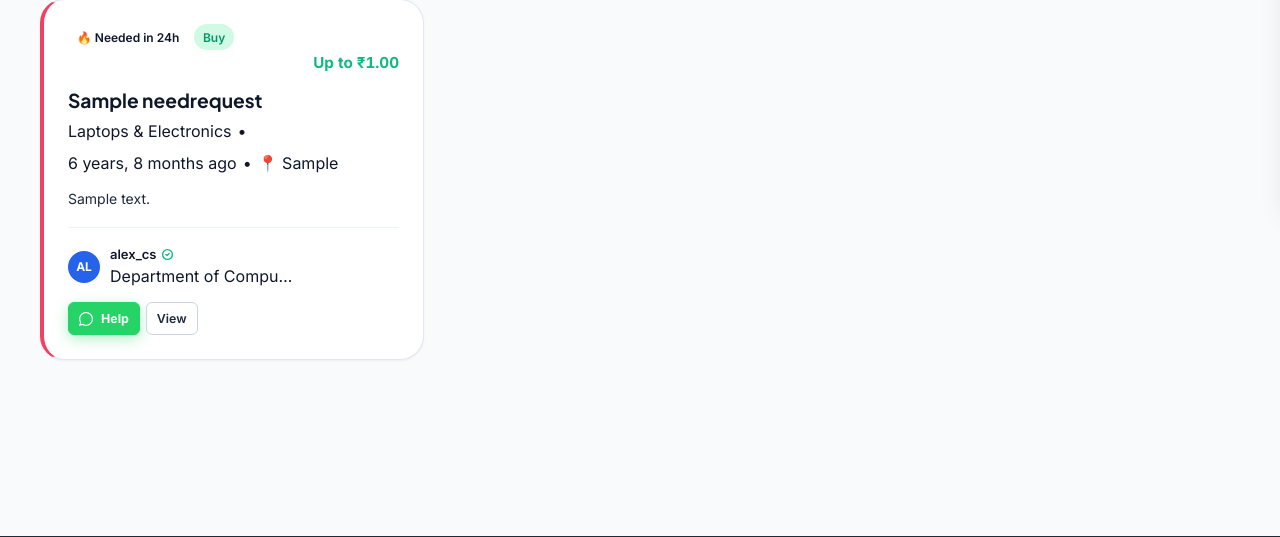
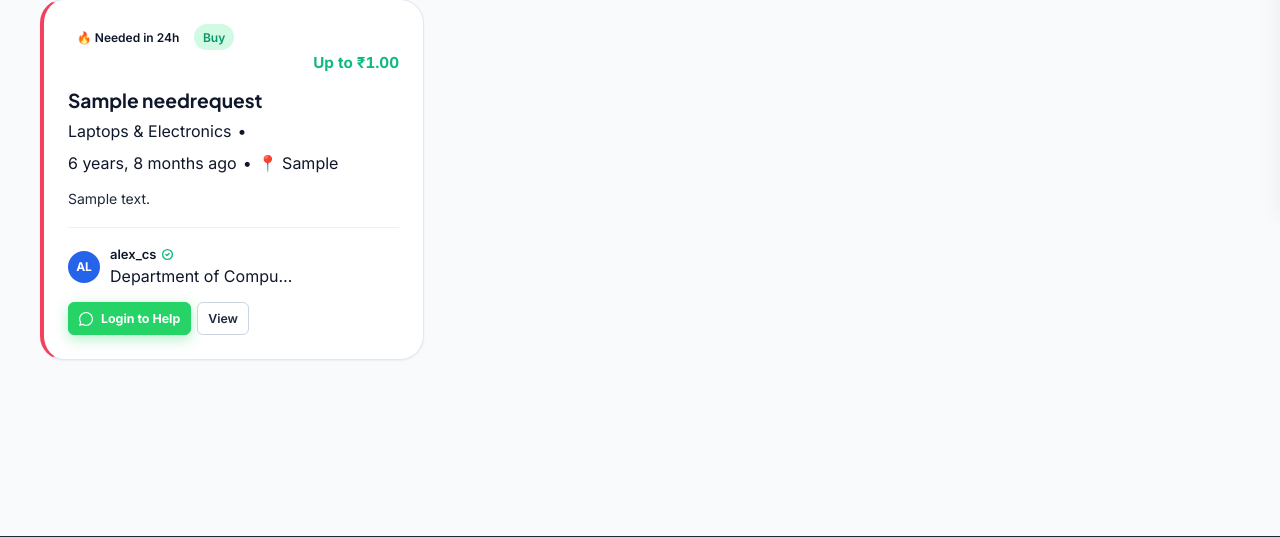
Before and after one commit to aromalsree/CampusGrid, a Django app: page /requests/board/ in a window 1280 px wide. Shown: the part 600-1137 px from the top of the page. Run offline with Django 5.2, Linux system fonts and the light colour scheme; data comes from the database, SQL or seed files in the repository; tables that the repository leaves empty hold one stand-in row (values such as "Sample post").

Commit message:
whatsapp without login error fix on need_board/index.html

```diff
--- a/server/templates/need_board/index.html
+++ b/server/templates/need_board/index.html
@@ -337,13 +337,22 @@
                         </div>
 
                         <div style="display: flex; gap: 0.375rem; align-items: center;">
-                            {% if need.requester.phone and need.status == 'OPEN' %}
+
+                        {% if need.requester.phone and need.status == 'OPEN' %}
+                            {% if  user.is_authenticated  %}
                                 <a href="https://wa.me/{{ need.requester.phone }}?text=Hi%20{{ need.requester.username }},%20I%20saw%20your%20need%20request%20for%20'{{ need.title|urlencode }}'%20on%20CampusGrid.%20I%20can%20help!"
                                    target="_blank" rel="noopener noreferrer" class="btn btn-sm btn-whatsapp" style="padding: 0.35rem 0.625rem; font-size: 0.775rem;" title="Chat directly on WhatsApp">
                                     <svg width="14" height="14" fill="currentColor" viewBox="0 0 24 24"><path d="M.057 24l1.687-6.163c-1.041-1.804-1.588-3.849-1.587-5.946.003-6.556 5.338-11.891 11.893-11.891 3.181.001 6.167 1.24 8.413 3.488 2.245 2.248 3.481 5.236 3.48 8.414-.003 6.557-5.338 11.892-11.893 11.892-1.99-.001-3.951-.5-5.688-1.448l-6.305 1.654zm6.597-3.807c1.676.995 3.276 1.591 5.392 1.592 5.448 0 9.886-4.434 9.889-9.885.002-5.462-4.415-9.89-9.881-9.892-5.452 0-9.887 4.434-9.889 9.884-.001 2.225.651 3.891 1.746 5.634l-.999 3.648 3.742-.981z"/></svg>
                                     <span>Help</span>
                                 </a>
+                            {% else %}
+                            <a href="{% url 'login' %}"
+                                   target="_blank" rel="noopener noreferrer" class="btn btn-sm btn-whatsapp" style="padding: 0.35rem 0.625rem; font-size: 0.775rem;" title="Chat directly on WhatsApp">
+                                    <svg width="14" height="14" fill="currentColor" viewBox="0 0 24 24"><path d="M.057 24l1.687-6.163c-1.041-1.804-1.588-3.849-1.587-5.946.003-6.556 5.338-11.891 11.893-11.891 3.181.001 6.167 1.24 8.413 3.488 2.245 2.248 3.481 5.236 3.48 8.414-.003 6.557-5.338 11.892-11.893 11.892-1.99-.001-3.951-.5-5.688-1.448l-6.305 1.654zm6.597-3.807c1.676.995 3.276 1.591 5.392 1.592 5.448 0 9.886-4.434 9.889-9.885.002-5.462-4.415-9.89-9.881-9.892-5.452 0-9.887 4.434-9.889 9.884-.001 2.225.651 3.891 1.746 5.634l-.999 3.648 3.742-.981z"/></svg>
+                                    <span>Login to Help</span>
+                                </a>
                             {% endif %}
+                        {% endif %}
                             <a href="{% url 'market:need_request_detail' need.pk %}" class="btn btn-sm btn-outline" style="padding: 0.35rem 0.625rem; font-size: 0.775rem;">
                                 View
                             </a>
```
